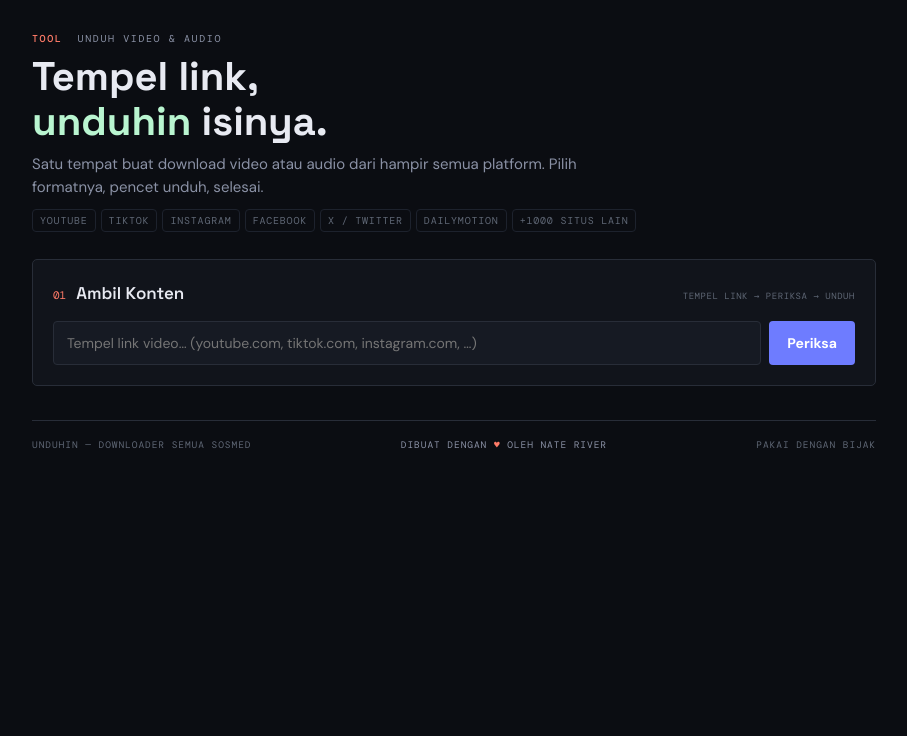
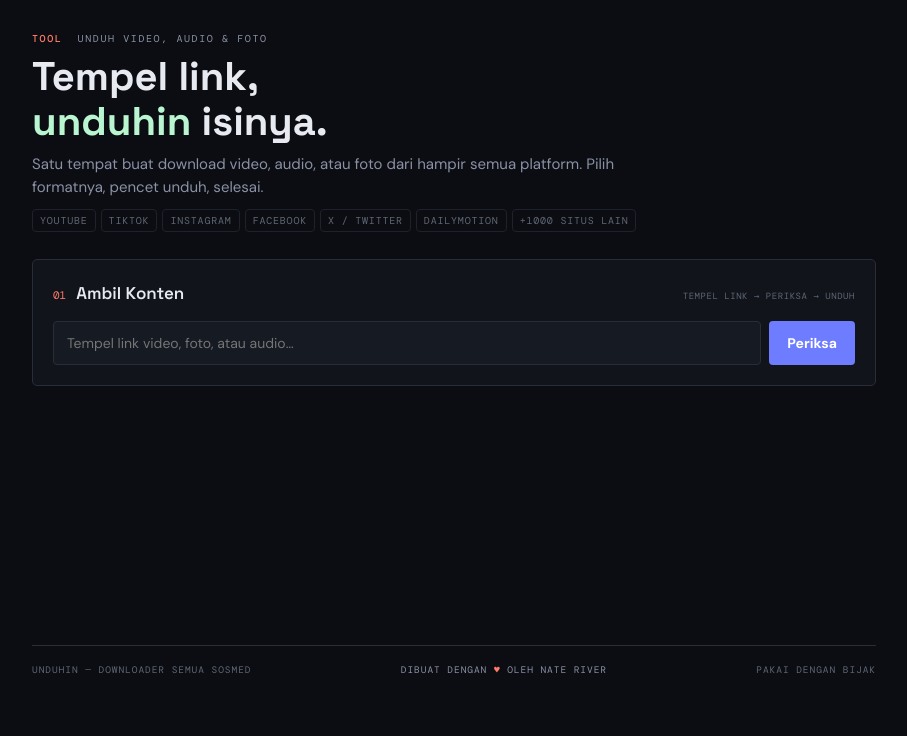
Before and after one commit to KimTaehyung666/yt, a Flask app: page / in a window 1280 px wide. Shown: the part 64-800 px from the top of the page, without its empty margins (186-1093 px from the left). Run offline with Flask 3, Linux system fonts and the light colour scheme; some libraries are stand-ins or nearby versions.

Commit message:
Copy + poles: foto masuk ke hero, placeholder & footer dibenerin
- Hero kini jujur soal fitur: eyebrow "Unduh Video, Audio & Foto", subtext "video, audio, atau foto", meta description "MP4, MP3, atau foto" (mode gambar IG sudah ada sejak dulu tapi copy-nya masih video/audio saja).
- Placeholder input dipendekkan ("Tempel link video, foto, atau audio…") dan baris link menumpuk vertikal di HP (<=560px) supaya tidak terpotong tengah kata + tombol lebih gampang dipencet.
- Footer nempel ke bawah viewport (wrap min-height 100dvh-64px + margin-top:auto) supaya tidak ada ruang kosong besar di bawahnya saat konten pendek.
- Koreksi kecil: teks done-box "server Termux" -> "server" (berlaku untuk web & Termux).

```diff
--- a/templates/index.html
+++ b/templates/index.html
@@ -4,7 +4,7 @@
 <meta charset="UTF-8">
 <meta name="viewport" content="width=device-width, initial-scale=1.0">
 <title>Unduhin — Downloader Semua Sosmed</title>
-<meta name="description" content="Unduhin: tempel link YouTube, TikTok, Instagram, Facebook, X — unduh jadi MP4 atau MP3.">
+<meta name="description" content="Unduhin: tempel link YouTube, TikTok, Instagram, Facebook, X — unduh jadi MP4, MP3, atau foto.">
 <link rel="preconnect" href="https://fonts.googleapis.com">
 <link rel="preconnect" href="https://fonts.gstatic.com" crossorigin>
 <link href="https://fonts.googleapis.com/css2?family=DM+Mono:wght@400;500&family=DM+Sans:opsz,wght@9..40,400;9..40,500;9..40,700&family=Space+Grotesk:wght@500;600;700&display=swap" rel="stylesheet">
@@ -33,7 +33,7 @@
   .status-dot{width:6px;height:6px;border-radius:50%;background:var(--mint);display:inline-block}
   .status-dot.off{background:var(--faint)}
   @media (max-width:640px){.status-chip.hide-m{display:none}.brand-tag{display:none}}
-  .wrap{max-width:880px;margin:0 auto;padding:26px 18px 60px}
+  .wrap{max-width:880px;margin:0 auto;padding:26px 18px 60px;min-height:calc(100vh - 64px);min-height:calc(100dvh - 64px);display:flex;flex-direction:column}
   .intro h1{font-family:var(--disp);font-size:clamp(28px,5.4vw,40px);line-height:1.12;margin:6px 0 8px;font-weight:700}
   .intro h1 em{font-style:normal;color:var(--mint)}
   .intro p{color:var(--dim);max-width:600px;margin:0 0 4px}
@@ -47,6 +47,7 @@
   .panel-head h2{font-family:var(--disp);font-size:17px;margin:0;font-weight:600}
   .panel-head .ds{margin-left:auto;font:9px var(--mono);color:var(--faint);letter-spacing:.06em;text-align:right}
   .link-row{display:flex;gap:8px}
+  @media (max-width:560px){.link-row{flex-direction:column}.link-row .btn{width:100%;padding:13px}}
   .link-row input{flex:1;background:var(--panel2);border:1px solid var(--line);border-radius:4px;color:var(--text);padding:12px 13px;font-size:14px;min-width:0}
   .link-row input:focus{outline:none;border-color:var(--blue)}
   .btn{background:var(--blue);color:#fff;border:none;border-radius:4px;padding:12px 18px;font-weight:700;font-size:14px}
@@ -91,7 +92,7 @@
   .hist-item .hs{font:10px var(--mono);color:var(--dim);margin-top:2px}
   .hist-item .tag{font:9px var(--mono);border:1px solid var(--line);border-radius:3px;padding:3px 6px;color:var(--yellow);flex:none}
   .empty{color:var(--faint);font-size:13px;padding:8px 2px}
-  footer{border-top:1px solid var(--line);margin-top:34px;padding-top:18px;display:flex;justify-content:space-between;gap:10px;flex-wrap:wrap;font:9.5px var(--mono);letter-spacing:.1em;color:var(--faint)}
+  footer{border-top:1px solid var(--line);margin-top:auto;padding-top:18px;display:flex;justify-content:space-between;gap:10px;flex-wrap:wrap;font:9.5px var(--mono);letter-spacing:.1em;color:var(--faint)}
   footer .love{color:var(--dim)}
   footer .love b{color:var(--coral);font-weight:500}
 </style>
@@ -108,16 +109,16 @@
 
 <div class="wrap">
   <div class="intro">
-    <span class="eyebrow"><b>Tool</b>&nbsp; Unduh Video &amp; Audio</span>
+    <span class="eyebrow"><b>Tool</b>&nbsp; Unduh Video, Audio &amp; Foto</span>
     <h1>Tempel link,<br><em>unduhin</em> isinya.</h1>
-    <p>Satu tempat buat download video atau audio dari hampir semua platform. Pilih formatnya, pencet unduh, selesai.</p>
+    <p>Satu tempat buat download video, audio, atau foto dari hampir semua platform. Pilih formatnya, pencet unduh, selesai.</p>
     <div class="platforms"><span>YOUTUBE</span><span>TIKTOK</span><span>INSTAGRAM</span><span>FACEBOOK</span><span>X / TWITTER</span><span>DAILYMOTION</span><span>+1000 SITUS LAIN</span></div>
   </div>
 
   <section class="panel">
     <div class="panel-head"><span class="no">01</span><h2>Ambil Konten</h2><span class="ds">TEMPEL LINK → PERIKSA → UNDUH</span></div>
     <div class="link-row">
-      <input type="url" id="url" placeholder="Tempel link video… (youtube.com, tiktok.com, instagram.com, …)" autocomplete="off">
+      <input type="url" id="url" placeholder="Tempel link video, foto, atau audio…" autocomplete="off">
       <button class="btn" id="check-btn" onclick="checkInfo()">Periksa</button>
     </div>
     <div id="info-zone"></div>
@@ -150,7 +151,7 @@
         <div class="fn" id="done-name">-</div>
         <div class="fs" id="done-size">-</div>
         <a class="btn btn-dl" id="done-link" href="#" download style="text-decoration:none;display:inline-block">Simpan file</a>
-        <div class="fs" style="margin-top:9px">File ini masih tersimpan di server Termux. Pencet <b>Simpan file</b> buat mindahinnya ke folder Download HP kamu (pas unduhan selesai, tombolnya kepencet otomatis juga).</div>
+        <div class="fs" style="margin-top:9px">File ini masih tersimpan di server. Pencet <b>Simpan file</b> buat mindahinnya ke folder Download HP kamu (pas unduhan selesai, tombolnya kepencet otomatis juga).</div>
       </div>
     </div>
   </section>
```
